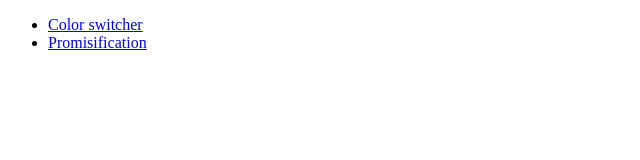
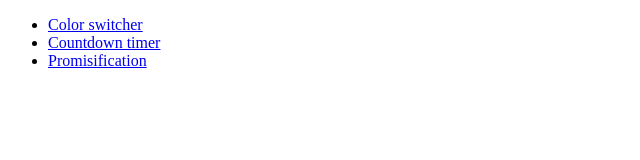
Before and after one commit to RedOne-DXB/goit-js-hw-11, a plain HTML site: page index.html in a window 1280 px wide. Shown: the whole page, without its empty margins (0-640 px from the left). Drawn offline with Linux system fonts and the light colour scheme.

Commit message:
Deploying to gh-pages from @ RedOne-DXB/goit-js-hw-11@bb518d9f655b25aaf05d89c90913a8251222b875 🚀

```diff
--- a/index.html
+++ b/index.html
@@ -1 +1 @@
-<!DOCTYPE html><html lang="en"><head><meta charset="UTF-8"><meta name="viewport" content="width=device-width, initial-scale=1.0"><title>Homework 9</title><link rel="stylesheet" href="/goit-js-hw-11/src.913f19c2.css"></head><body> <ul> <li><a href="/goit-js-hw-11/01-color-switcher.html">Color switcher</a></li>  <li><a href="/goit-js-hw-11/03-promisify.html">Promisification</a></li> </ul> <script src="/goit-js-hw-11/src.105781d8.js"></script> </body></html>
+<!DOCTYPE html><html lang="en"><head><meta charset="UTF-8"><meta name="viewport" content="width=device-width, initial-scale=1.0"><title>Homework 9</title><link rel="stylesheet" href="/goit-js-hw-11/src.913f19c2.css"></head><body> <ul> <li><a href="/goit-js-hw-11/01-color-switcher.html">Color switcher</a></li> <li><a href="/goit-js-hw-11/02-timer.html">Countdown timer</a></li> <li><a href="/goit-js-hw-11/03-promisify.html">Promisification</a></li> </ul> <script src="/goit-js-hw-11/src.105781d8.js"></script> </body></html>
```
